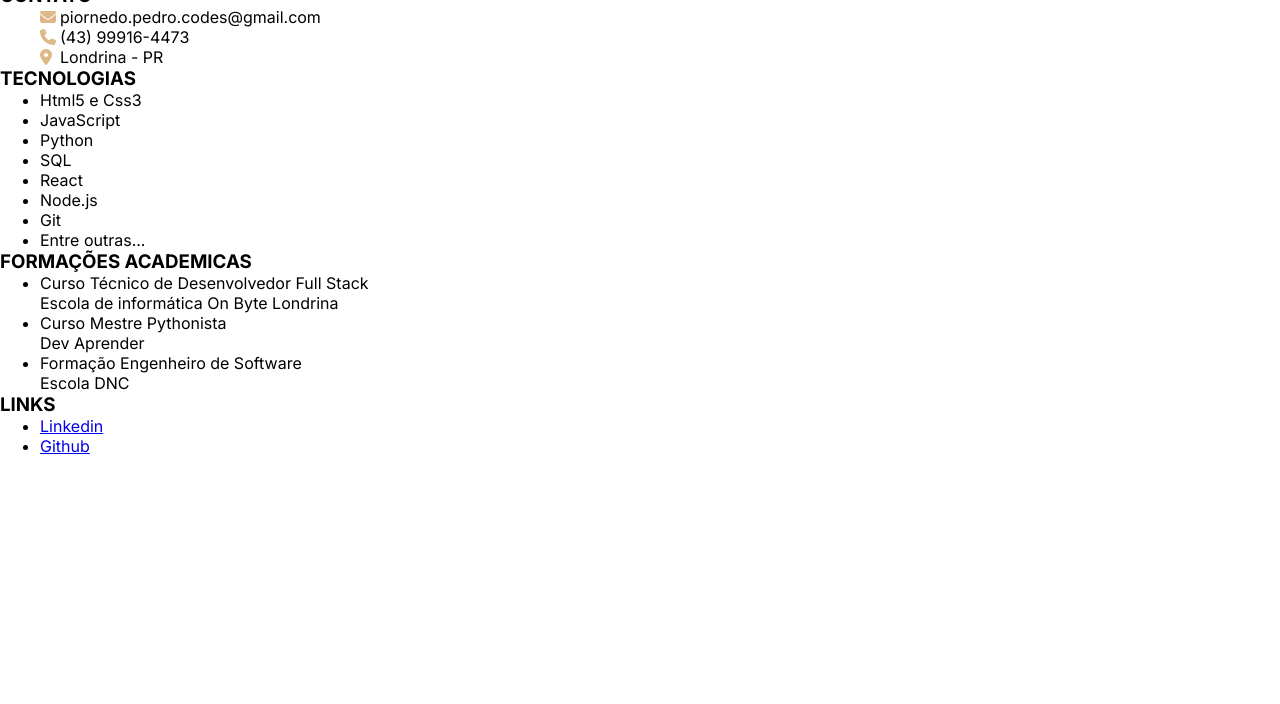
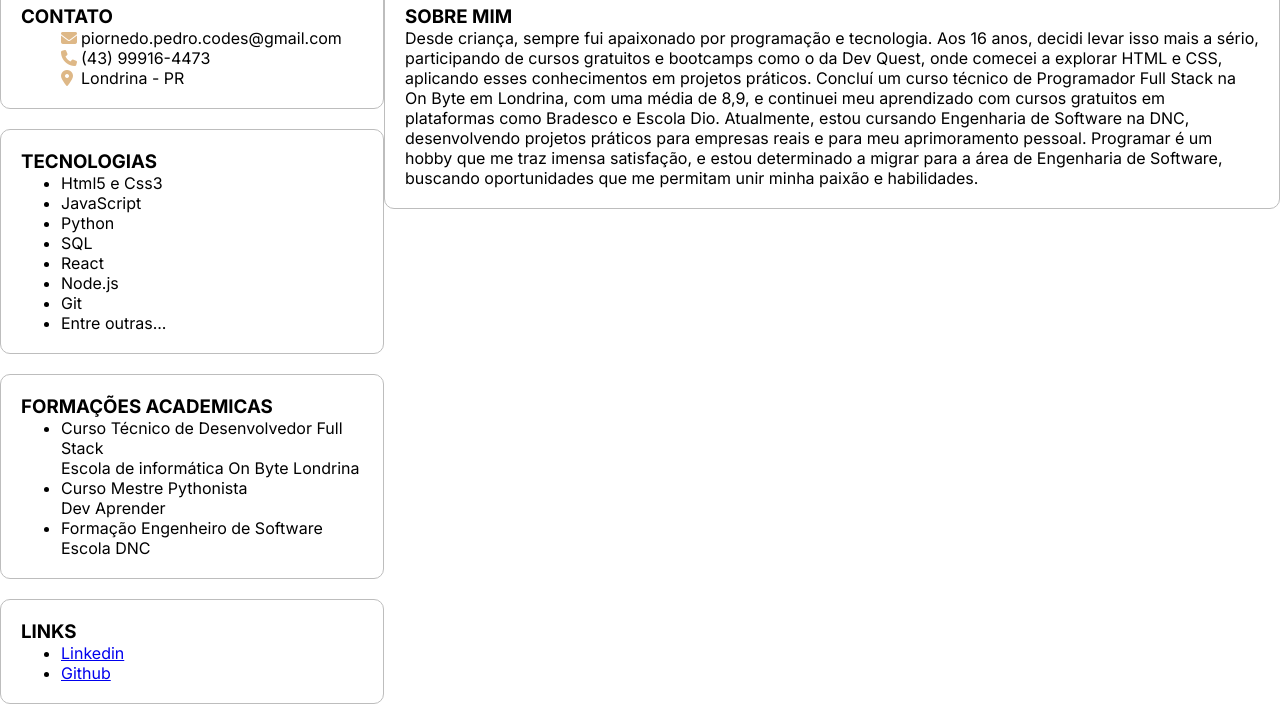
Before and after one commit to PiornedoCodes07/Curriculo, a plain HTML site: page index.html in a window 1280 px wide. Shown: the part 134-838 px from the top of the page. Before the commit the page ends 800 px from the top, so only its background shows below. Drawn offline with Linux system fonts and the light colour scheme.

Commit message:
Content e Estilização

```diff
--- a/index.html
+++ b/index.html
@@ -19,6 +19,7 @@
         </div>
     </div>
     <!--SIDEBAR-->
+    <div id="conteiner">
         <div id="sidebar">
             <div class="card">
                 <h3>Contato</h3>
@@ -62,9 +63,20 @@
                     <li><a target="_blank" href="https://github.com/PiornedoCodes07">Github</a></li>
                 </ul>
             </div>
-
         </div>
         <!--CONTENT-->
-    <div id="content"></div>
+        <div id="content">
+            <div class="card">
+                <h3>Sobre Mim</h3>
+                <p>Desde criança, sempre fui apaixonado por programação e tecnologia. Aos 16 anos, decidi levar isso mais a sério,
+                     participando de cursos gratuitos e bootcamps como o da Dev Quest, onde comecei a explorar HTML e CSS, aplicando
+                     esses conhecimentos em projetos práticos. Concluí um curso técnico de Programador Full Stack na On Byte em Londrina,
+                     com uma média de 8,9, e continuei meu aprendizado com cursos gratuitos em plataformas como Bradesco e Escola Dio. Atualmente,
+                     estou cursando Engenharia de Software na DNC, desenvolvendo projetos práticos para empresas reais e para meu aprimoramento pessoal.
+                     Programar é um hobby que me traz imensa satisfação, e estou determinado a migrar para a área de Engenharia de Software, buscando
+                     oportunidades que me permitam unir minha paixão e habilidades.</p>
+            </div>
+        </div>
+    </div>
 </body>
 </html>
--- a/src/css/styles.css
+++ b/src/css/styles.css
@@ -22,3 +22,21 @@ h1, h2, h3{
     width: 20px;
     color: burlywood;
 }
+
+#conteiner{
+    display: grid;
+    grid-template-columns: 30% auto;
+}
+#sidebar, #content{
+    display: flex;
+    flex-direction: column;
+    row-gap: 20px;
+}
+.card{
+    border: 1px solid rgb(189, 189, 189);
+    border-radius: 10px;
+    padding: 20px;
+}
+#content #card p {
+
+}
```
Lines whose indentation alone changed are shown as unchanged.
